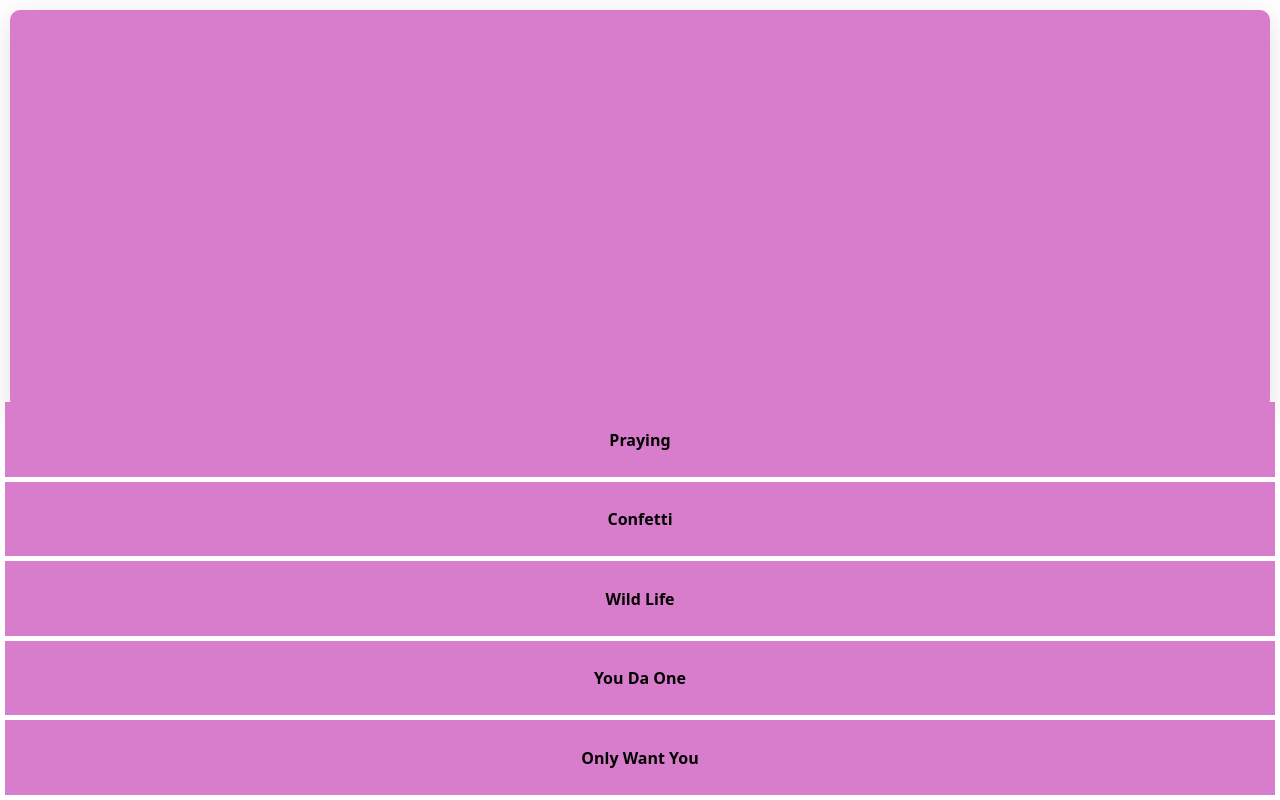
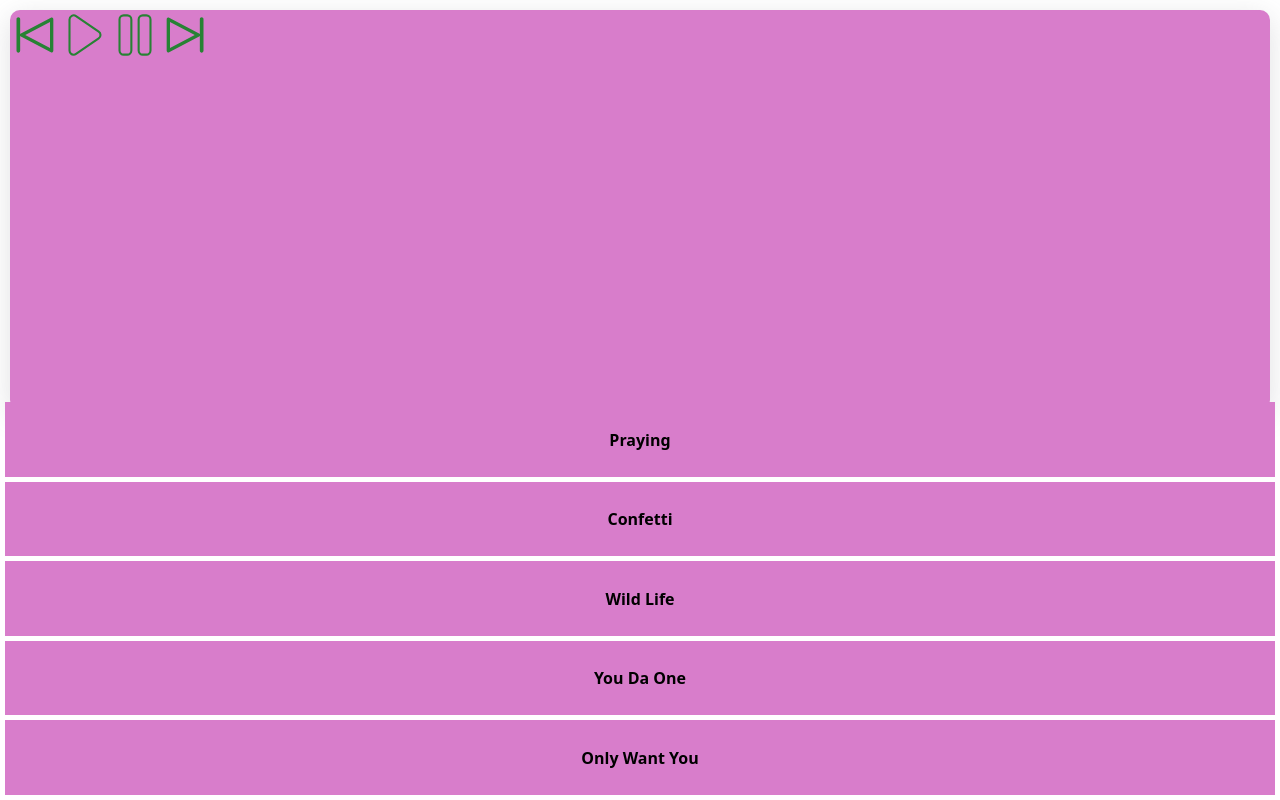
Before and after one commit to Tane4ka170/react-music-player, a React (Create React App) app: page / in a window 1280 px wide. Built offline with nearby package versions, Linux system fonts and the light colour scheme; a web font is replaced by a local one.

Commit message:
Added play/pause and skip controls

```diff
--- a/src/components/Player.js
+++ b/src/components/Player.js
@@ -1,9 +1,18 @@
 import React from "react";
+import { CiPlay1, CiPause1 } from "react-icons/ci";
+import { RxTrackPrevious, RxTrackNext } from "react-icons/rx";
 
 export default function Player() {
   return (
     <div>
-      <div className="player-card"></div>
+      <div className="player-card">
+        <div className="control-icon">
+          <RxTrackPrevious color="#278234" size={50} />
+          <CiPlay1 color="#278234" size={50} />
+          <CiPause1 color="#278234" size={50} />
+          <RxTrackNext color="#278234" size={50} />
+        </div>
+      </div>
     </div>
   );
 }
```
